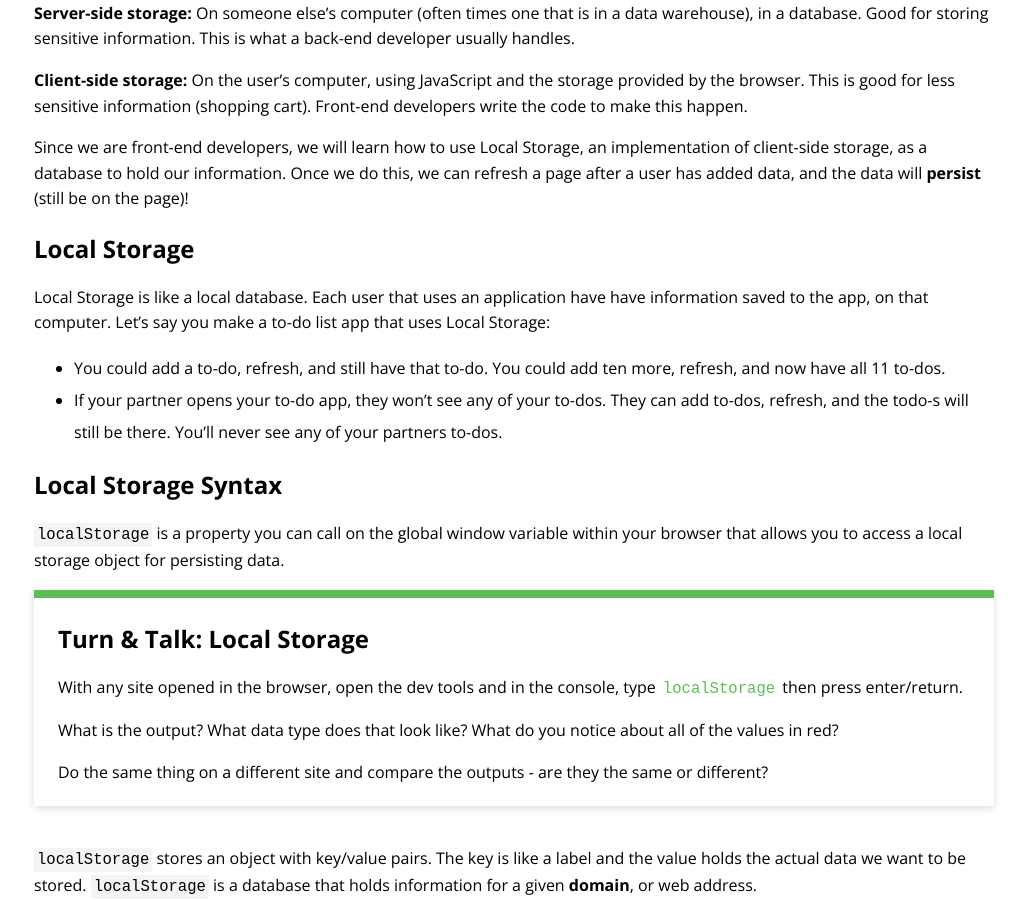
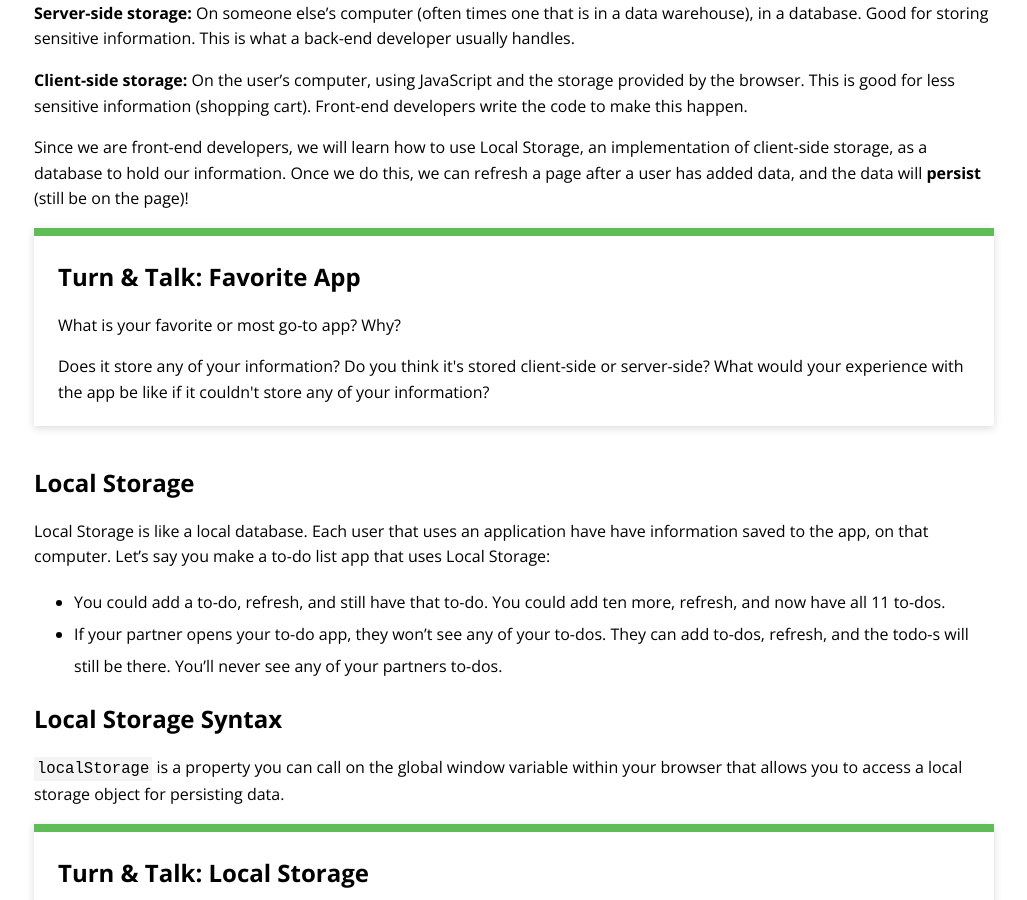
Before and after one commit to ameseee/kwk-curriculum-site, a Jekyll site: the page built from web-app/lessons/local-storage/index.md, in a window 1280 px wide and 900 px high, scrolled down 789 px. Shown: the whole window, without its empty margins (126-1153 px from the left). Built offline with Jekyll 4.4.1, drawn with Linux system fonts in a browser that asks for light colours; nearby versions of some CDN libraries.

Commit message:
Add turn and talk to LS intro

```diff
--- a/web-app/lessons/local-storage/index.md
+++ b/web-app/lessons/local-storage/index.md
@@ -26,6 +26,12 @@ Up until this point, the data in our projects has disappeared whenever we refres
 **Client-side storage:** On the user’s computer, using JavaScript and the storage provided by the browser. This is good for less sensitive information (shopping cart). Front-end developers write the code to make this happen.
 
 Since we are front-end developers, we will learn how to use Local Storage, an implementation of client-side storage, as a database to hold our information. Once we do this, we can refresh a page after a user has added data, and the data will **persist** (still be on the page)!
+
+<div class="try-it">
+  <h2>Turn & Talk: Favorite App</h2>
+  <p>What is your favorite or most go-to app? Why?</p>
+  <p>Does it store any of your information? Do you think it's stored client-side or server-side? What would your experience with the app be like if it couldn't store any of your information?</p>
+</div>
 
 ## Local Storage
 
```
